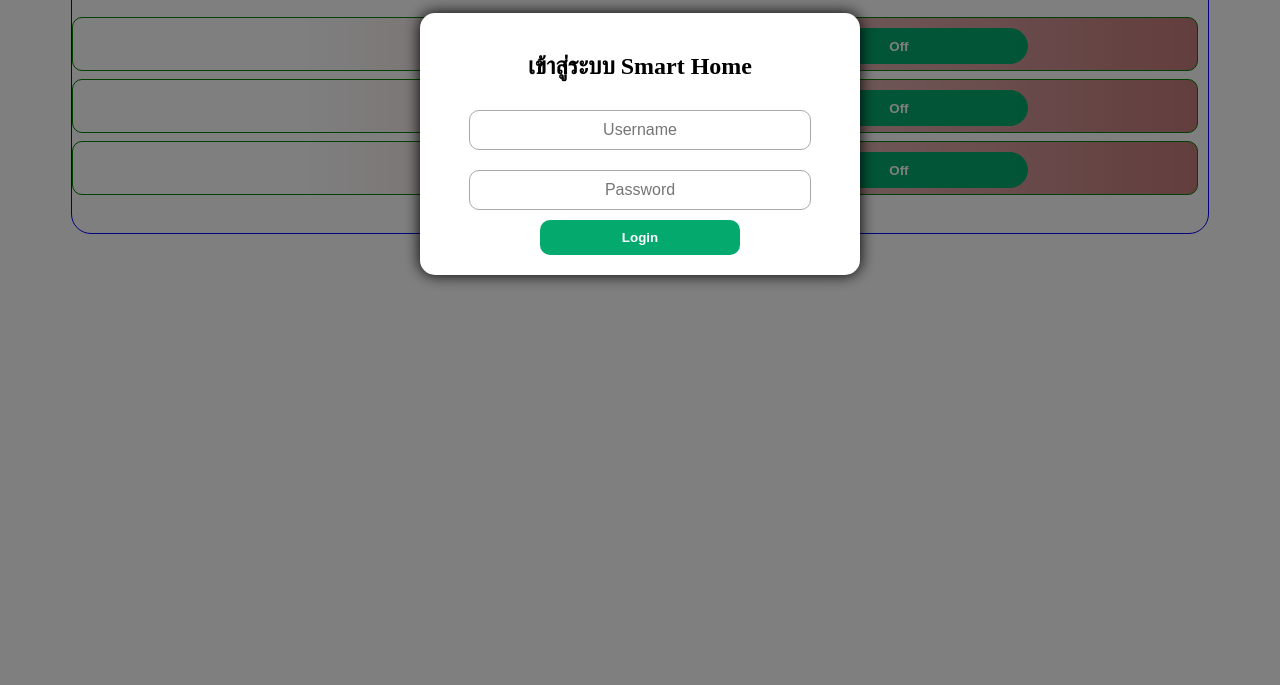
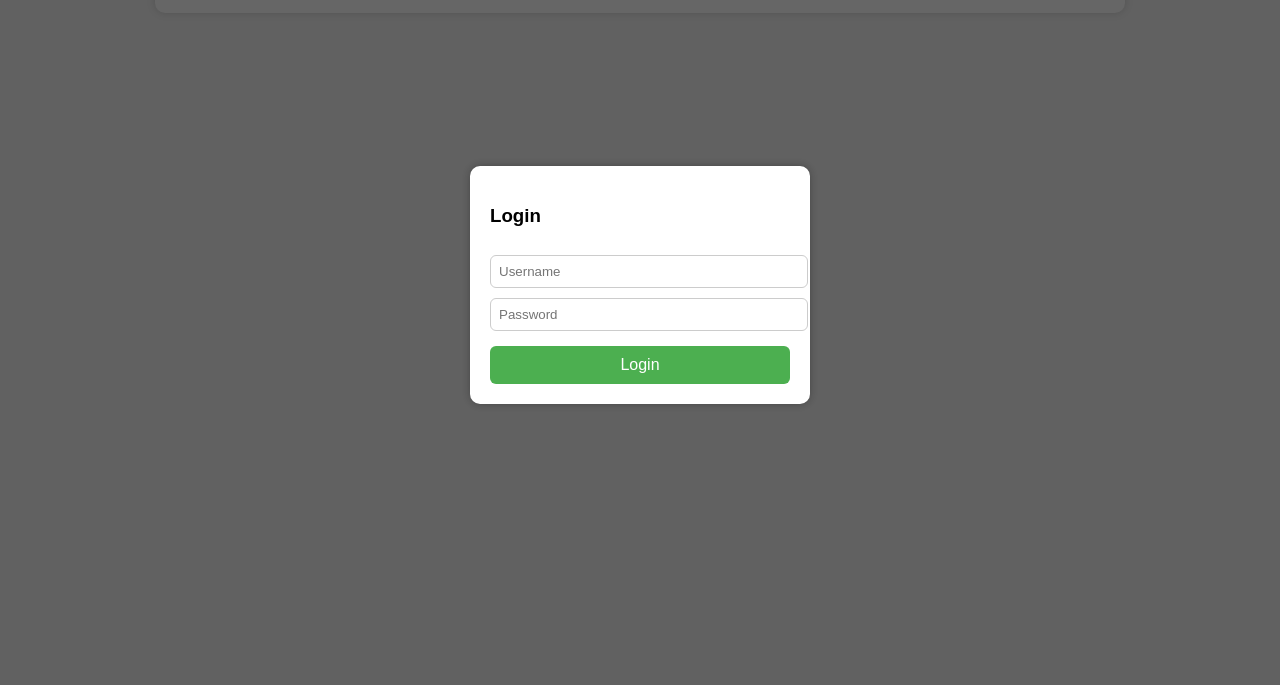
Before and after one commit to super2525/smart-home-api, a website: page public/index.html in a window 1280 px wide. Shown: the part 115-800 px from the top of the page. Drawn offline with Linux system fonts and the light colour scheme.

Commit message:
new file:   public/favicon.ico 	modified:   public/index.html 	modified:   server.js

```diff
--- a/public/index.html
+++ b/public/index.html
@@ -1,247 +1,279 @@
 <!DOCTYPE html>
-<html lang="th">
+<html lang="en">
 
 <head>
-    <meta name="viewport" content="width=device-width, initial-scale=1">
-    <title>Smart Home 297</title>
+    <meta charset="UTF-8">
+    <title>&#3619;&#3632;&#3610;&#3610;&#3652;&#3615;&#3615;&#3657;&#3634;&#3610;&#3657;&#3634;&#3609;&#32;&#3612;&#3656;&#3634;&#3609;&#3648;&#3609;&#3655;&#3605;</title>
     <style>
-        /* -------------------- Layout -------------------- */
-        div.main {
-            text-align: center;
-            border: 1px solid blue;
-            border-radius: 20px;
-            margin: 5%;
-            bottom: 100px;
+        body {
+            font-family: Arial, sans-serif;
+            background: #f3f3f3;
+            margin: 0;
+            padding: 20px;
         }
 
-        div.main2,
-        div.main3,
-        div.main4,
-        div.main5,
-        div.main6,
-        div.main7 {
-            text-align: center;
-            width: 99%;
-            height: 52px;
-            border: 1px solid green;
+        #container {
+            width: 75%;
+            min-width: 350px;
+            margin: 0 auto;
+            background: white;
+            padding: 20px;
             border-radius: 10px;
-            margin-bottom: 8px;
+            box-shadow: 0 0 8px rgba(0, 0, 0, 0.15);
         }
 
-        div.main2 {
-            background: linear-gradient(to left, green -50%, white 80%);
-        }
-
-        div.main3 {
-            background: linear-gradient(to left, brown -50%, white 80%);
-        }
-
-        div.main4 {
-            background: linear-gradient(to left, blue -50%, white 80%);
-        }
-
-        div.main5 {
-            background: linear-gradient(to left, red -50%, white 80%);
-        }
-
-        div.main6 {
-            background: linear-gradient(to left, rgb(248, 1, 195) -50%, white 80%);
-        }
-
-        div.main7 {
-            background: linear-gradient(to left, rgb(42, 1, 248) -50%, white 80%);
-        }
-
-        .btn2 {
-            display: inline-block;
-            height: 36px;
-            width: 23%;
-            min-width: 36px;
-            border-radius: 30px;
-            background: #04AA6D;
-            border: 1px solid #04AA6D;
-            margin: 10px 1px;
-            color: #fff;
-            font-weight: bold;
-            cursor: pointer;
-            text-align: center;
-            position: relative;
-        }
-
-        .btn2:disabled {
-            background: #767474;
-            border: 1px solid #767474;
-            color: #000;
-            cursor: default;
-        }
-
-        .lbl {
-            display: inline-block;
-            height: 40px;
-            width: 23%;
-            min-width: 100px;
-            text-align: right;
-            position: relative;
-        }
-
-        /* -------------------- Popup -------------------- */
-        .popup {
-            display: block;
-            position: fixed;
-            z-index: 1000;
-            left: 0;
-            top: 0;
-            width: 100%;
-            height: 100%;
-            background-color: rgba(0, 0, 0, 0.5);
+        h2 {
             text-align: center;
         }
 
-        .popup-content {
-            background-color: #fff;
-            margin: 10% auto;
-            padding: 20px;
-            border-radius: 15px;
-            width: 90%;
-            max-width: 400px;
-            box-shadow: 0 0 15px #000;
+        .row {
+            display: flex;
+            justify-content: space-between;
+            align-items: center;
+            padding: 8px 0;
+            border-bottom: 1px solid #ddd;
         }
 
-        .popup-content input[type=text],
-        .popup-content input[type=password] {
-            width: 80%;
-            padding: 10px;
-            margin: 10px 0;
-            border-radius: 10px;
-            border: 1px solid #aaa;
-            text-align: center;
-            font-size: 16px;
+        .label {
+            width: 40%;
         }
 
-        .popup-content button {
-            width: 50%;
+        .btn {
+            padding: 6px 14px;
+            border: none;
+            border-radius: 6px;
+            color: white;
+            cursor: pointer;
+            font-size: 14px;
+            margin-left: 8px;
+            width: 25%;
+            min-width: 36px;
+        }
+
+        .on {
+            background: #4CAF50;
+        }
+
+
+        .off {
+            background: #888888;
+            cursor: not-allowed;
+        }
+
+        /* ---------- LOGIN POPUP ---------- */
+        #loginModal {
+            position: fixed;
+            top: 0;
+            left: 0;
+            width: 100%;
+            height: 100%;
+            background: rgba(0, 0, 0, 0.6);
+            display: none;
+            justify-content: center;
+            align-items: center;
+        }
+
+        #loginBox {
+            background: white;
+            padding: 20px;
+            width: 300px;
+            border-radius: 10px;
+            box-shadow: 0 0 10px rgba(0, 0, 0, 0.3);
+        }
+
+        #loginBox input {
+            width: 100%;
+            padding: 8px;
+            margin-top: 10px;
+            border-radius: 6px;
+            border: 1px solid #ccc;
+        }
+
+        #loginBox button {
+            width: 100%;
             padding: 10px;
-            background-color: #04AA6D;
+            margin-top: 15px;
+            border: none;
+            border-radius: 6px;
+            background: #4CAF50;
             color: white;
-            font-weight: bold;
-            border: none;
-            border-radius: 10px;
+            font-size: 16px;
             cursor: pointer;
         }
-
-        .popup-content button:hover {
-            background-color: #037a4a;
-        }
     </style>
-
-    <script>
-        const pins = [14, 26, 17, 18, 19, 22, 4, 23, 5, 27, 33];
-        let ws;
-
-        // -------------------- On Load --------------------
-        window.onload = () => {
-            const token = localStorage.getItem("authToken");
-            if (token) {
-                document.getElementById("loginPopup").style.display = "none";
-                initWebSocket();
-            } else {
-                document.getElementById("loginPopup").style.display = "block";
-            }
-        };
-
-        // -------------------- Login --------------------
-        async function doLogin() {
-            const username = document.getElementById('username').value;
-            const password = document.getElementById('password').value;
-            console.log('username Data: ', username);
-            console.log('password Data: ', password);
-            try {
-                const res = await fetch('http://127.0.0.1:3000/api/login', {
-                    method: 'POST',
-                    headers: { 'Content-Type': 'application/json' },
-                    body: JSON.stringify({ username, password })
-                });
-
-                const data = await res.json();
-                if (res.ok) {
-                    localStorage.setItem('authToken', data.token);
-                    document.getElementById('loginPopup').style.display = 'none';
-                    alert('Login successful!');
-                    initWebSocket();
-                } else {
-                    document.getElementById('loginError').innerText = data.error || 'Login failed';
-                }
-            } catch (err) {
-                document.getElementById('loginError').innerText = 'Network error';
-            }
-        }
-
-        // -------------------- Toggle Pins --------------------
-        async function toggle(pin, state) {
-            const token = localStorage.getItem('authToken');
-            if (!token) { alert("Please login first"); return; }
-
-            const deviceId = "esp32_01"; // example device id
-            try {
-                const res = await fetch(`http://localhost:3000/device/${deviceId}/state`, {
-                    method: "POST",
-                    headers: {
-                        "Content-Type": "application/json",
-                        "Authorization": `Bearer ${token}`
-                    },
-                    body: JSON.stringify({ pin, state })
-                });
-                const data = await res.json();
-                if (!res.ok) alert(data.error || "Failed");
-            } catch (err) { alert("Network error"); }
-        }
-
-        // -------------------- WebSocket --------------------
-        function initWebSocket() {
-            const token = localStorage.getItem("authToken");
-            ws = new WebSocket(`ws://localhost:3000/ws?token=${token}`);
-            ws.onopen = () => console.log("WebSocket connected");
-            ws.onmessage = e => console.log("Message:", e.data);
-        }
-    </script>
-
 </head>
 
 <body>
-    <!-- -------------------- Login Popup -------------------- -->
-    <div id="loginPopup" class="popup">
-        <div class="popup-content">
-            <h2>เข้าสู่ระบบ Smart Home</h2>
+
+    <div id="loginModal">
+        <div id="loginBox">
+            <h3>Login</h3>
             <input type="text" id="username" placeholder="Username">
             <input type="password" id="password" placeholder="Password">
-            <div id="loginError" style="color:red; font-size:14px;"></div>
-            <button onclick="doLogin()">Login</button>
+            <button onclick="login()">Login</button>
         </div>
     </div>
 
-    <!-- -------------------- Main UI -------------------- -->
-    <form onsubmit="return false;">
-        <div class="main">
-            <h2><label style="color:#12590D;">&#128161; Smart Home Control &#128161;</label></h2>
+    <div id="container">
+        <h2>&#3619;&#3632;&#3610;&#3610;&#3652;&#3615;&#3615;&#3657;&#3634;&#3610;&#3657;&#3634;&#3609;&#32;&#3612;&#3656;&#3634;&#3609;&#3648;&#3609;&#3655;&#3605;</h2>
+        <div id="controls"></div>
+    </div>
 
-            <div class="main3"><label class="lbl">&#3588;&#3619;&#3633;&#3623;&#9312;</label>
-                <button class="btn2" onclick="toggle(5,true)">On</button>
-                <button class="btn2" onclick="toggle(5,false)">Off</button>
+    <script>
+        // -------------------------
+        // Unicode Pin Labels (แบบ HTML entity)
+        // -------------------------
+        const pinLabels = [
+            "&#3588;&#3619;&#3633;&#3623;&#9312;",
+            "&#3588;&#3619;&#3633;&#3623;&#9313;",
+            "&#3588;&#3619;&#3633;&#3623;&#9314;",
+            "&#3627;&#3657;&#3629;&#3591;&#3629;&#3634;&#3619;&#3660;&#3617;&#3637;&#3656;",
+            "&#3627;&#3657;&#3629;&#3591;&#3648;&#3629;&#3655;&#3617;&#3648;&#3607;&#3614;",
+            "&#3627;&#3657;&#3629;&#3591;&#3614;&#3656;&#3629;&#3649;&#3617;&#3656;",
+            "&#3652;&#3615;&#3619;&#3632;&#3618;&#3657;&#3634;&#9312;",
+            "&#3652;&#3615;&#3619;&#3632;&#3618;&#3657;&#3634;&#9313;",
+            "&#3627;&#3621;&#3633;&#3591;&#3610;&#3657;&#3634;&#3609;",
+            "&#3652;&#3615;&#3649;&#3626;&#3591;&#3626;&#3637;",
+            "&#3586;&#3657;&#3634;&#3591;&#3586;&#3623;&#3634;"
+        ];
+
+        // -------------------------
+        const pins = [5, 26, 17, 18, 19, 22, 4, 23, 14, 27, 33];
+        const deviceID = "esp32-01"; // ยังไม่ได้ใช้ แต่เผื่ออนาคต
+        let bitmask = 0;
+        let token = localStorage.getItem("token");
+
+
+        // -------------------------
+        // Login popup control
+        // -------------------------
+        function showLogin() {
+            document.getElementById("loginModal").style.display = "flex";
+        }
+
+        function login() {
+            const username = document.getElementById("username").value.trim();
+            const password = document.getElementById("password").value.trim();
+
+            fetch("http://127.0.0.1:3000/api/login", {
+                method: "POST",
+                headers: { "Content-Type": "application/json" },
+                body: JSON.stringify({ username, password })
+            })
+                .then(r => r.json())
+                .then(res => {
+                    if (res.token) {
+                        localStorage.setItem("token", res.token);
+                        token = res.token;
+                        document.getElementById("loginModal").style.display = "none";
+                        loadState();
+                    } else {
+                        alert("Login failed");
+                    }
+                });
+        }
+
+        // -------------------------
+        function buildUI() {
+            const area = document.getElementById("controls");
+            area.innerHTML = "";
+
+            pins.forEach((pin, index) => {
+                const mask = 1 << index;
+                const isOn = (bitmask & mask) !== 0;
+
+                area.innerHTML += `
+            <div class="row">
+                <div class="label">${pinLabels[index]}</div>
+
+                <button class="btn ${!isOn ? 'on' : 'off'}"
+                    onclick="togglePin(${index}, true)">
+                    เปิด
+                </button>
+
+                <button class="btn ${isOn ? 'on' : 'off'}"
+                    onclick="togglePin(${index}, false)">
+                    ปิด
+                </button>
             </div>
-            <div class="main3"><label class="lbl">&#3588;&#3619;&#3633;&#3623;&#9313;</label>
-                <button class="btn2" onclick="toggle(26,true)">On</button>
-                <button class="btn2" onclick="toggle(26,false)">Off</button>
-            </div>
-            <div class="main3"><label class="lbl">&#3588;&#3619;&#3633;&#3623;&#9314;</label>
-                <button class="btn2" onclick="toggle(17,true)">On</button>
-                <button class="btn2" onclick="toggle(17,false)">Off</button>
-            </div>
+        `;
+            });
+        }
 
-            <div style="margin-top:20px;">
-                <a href="/wifi" style="color:#777; font-size:14px; text-decoration:none;">Reset WiFi &#128246;</a>
-            </div>
-        </div>
-    </form>
+        // -------------------------
+        async function loadState() {
+            const r = await fetch(`http://127.0.0.1:3000/api/device/${deviceID}/getState`, {
+                headers: { "authorization": "Bearer " + token }
+            });
+
+            console.log('r.sattus Data: ', r.statusText); // OK
+            if (r.status === 401) {
+
+                showLogin();
+                return;
+            }
+
+            const buf = new Uint8Array(await r.arrayBuffer());
+
+            if (buf.length !== 2) {
+                console.error("Invalid state length:", buf.length);
+                return;
+            }
+
+            // Convert big-endian uint16 → number
+            bitmask = (buf[0] << 8) | buf[1];
+
+            buildUI();
+        }
+
+
+        // -------------------------
+        async function togglePin(index, turnOn) {
+            const mask = 1 << index;
+
+            if (turnOn) {
+                bitmask |= mask;
+            } else {
+                bitmask &= ~mask;
+            }
+
+            // สร้าง Buffer 2 bytes (16 bit)
+            const buf = new Uint8Array(2);
+            buf[0] = (bitmask >> 8) & 0xFF;   // High byte
+            buf[1] = bitmask & 0xFF;         // Low byte
+
+            try {
+                const res = await fetch(
+                    `http://127.0.0.1:3000/api/device/${deviceID}/setState`,
+                    {
+                        method: "POST",
+                        headers: {
+                            "Content-Type": "application/octet-stream",
+                            "Authorization": "Bearer " + token
+                        },
+                        body: buf
+                    }
+                );
+                if (!res.ok) {
+                    console.error("Server returned error:", res.status);
+                }
+
+            } catch (err) {
+                console.error("Fetch error:", err);
+            }
+
+            buildUI();
+        }
+
+        // -------------------------
+        window.onload = () => {
+            if (!token) {
+                showLogin();
+            } else {
+                loadState();
+            }
+        };
+    </script>
 </body>
 
 </html>
```
Also changed, not shown: server.js (+10 -3 lines), public/favicon.ico (added).
